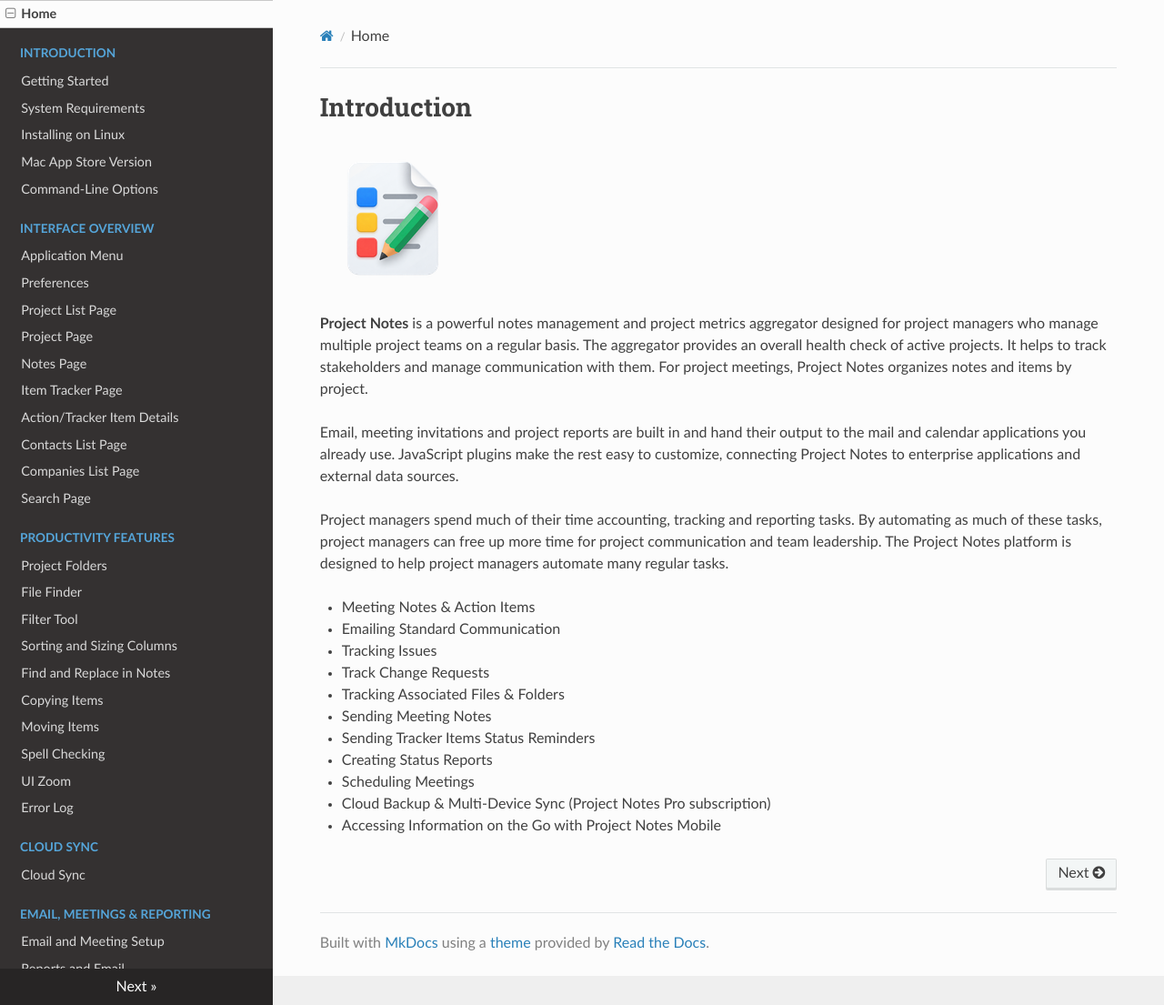
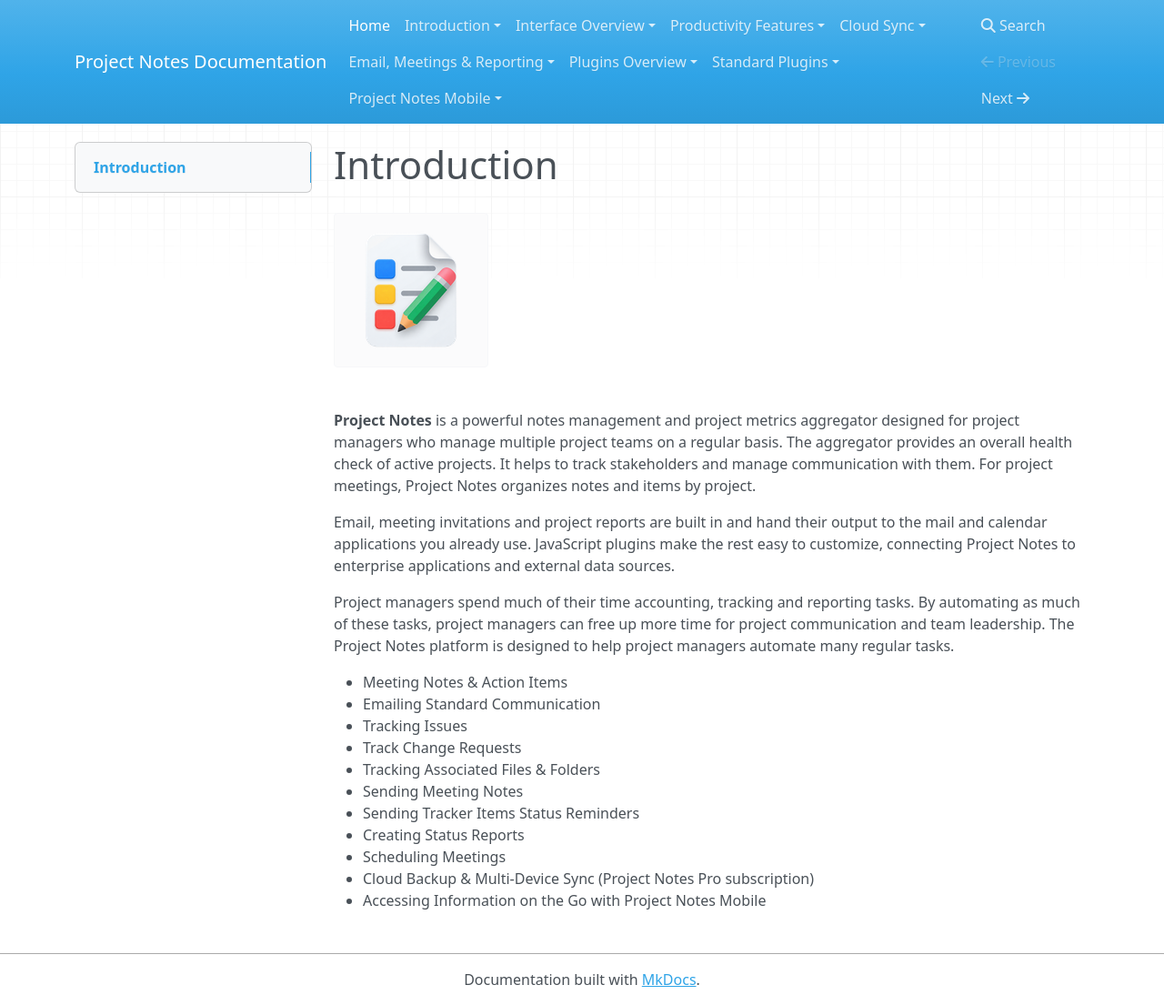
Before and after one commit to kestermckinney/ProjectNotes, an MkDocs documentation site: the page built from docs/index.md, in a window 1280 px wide and 1105 px high. Shown: the whole window at 91% size. Built offline with MkDocs 1.6.1, drawn with Linux system fonts in a browser that asks for light colours; nearby versions of some CDN libraries.

```diff
--- a/docs/css/extra.css
+++ /dev/null
@@ -1,7 +0,0 @@
-/* The readthedocs theme's content column caps out at 800px (see
-   .wy-nav-content in mkdocs' bundled theme.css), leaving a wide empty
-   margin on anything wider than a laptop screen. Let it fill the space
-   next to the fixed-width sidebar instead. */
-.wy-nav-content {
-    max-width: none;
-}
--- a/mkdocs.yml
+++ b/mkdocs.yml
@@ -1,11 +1,8 @@
 site_name: Project Notes Documentation
 
 theme:
-  name: readthedocs
+  name: mkdocs
   highlightjs: true
-
-extra_css:
-  - css/extra.css
 
 nav:
   - 'Home': index.md
```
Also changed, not shown: .readthedocs.yaml (deleted, +0 -19 lines), CONTRIBUTING.md (+1 -1 lines), Project Site.md (+3 -2 lines), README.md (+1 -1 lines), site/index.html, 3 other files.
